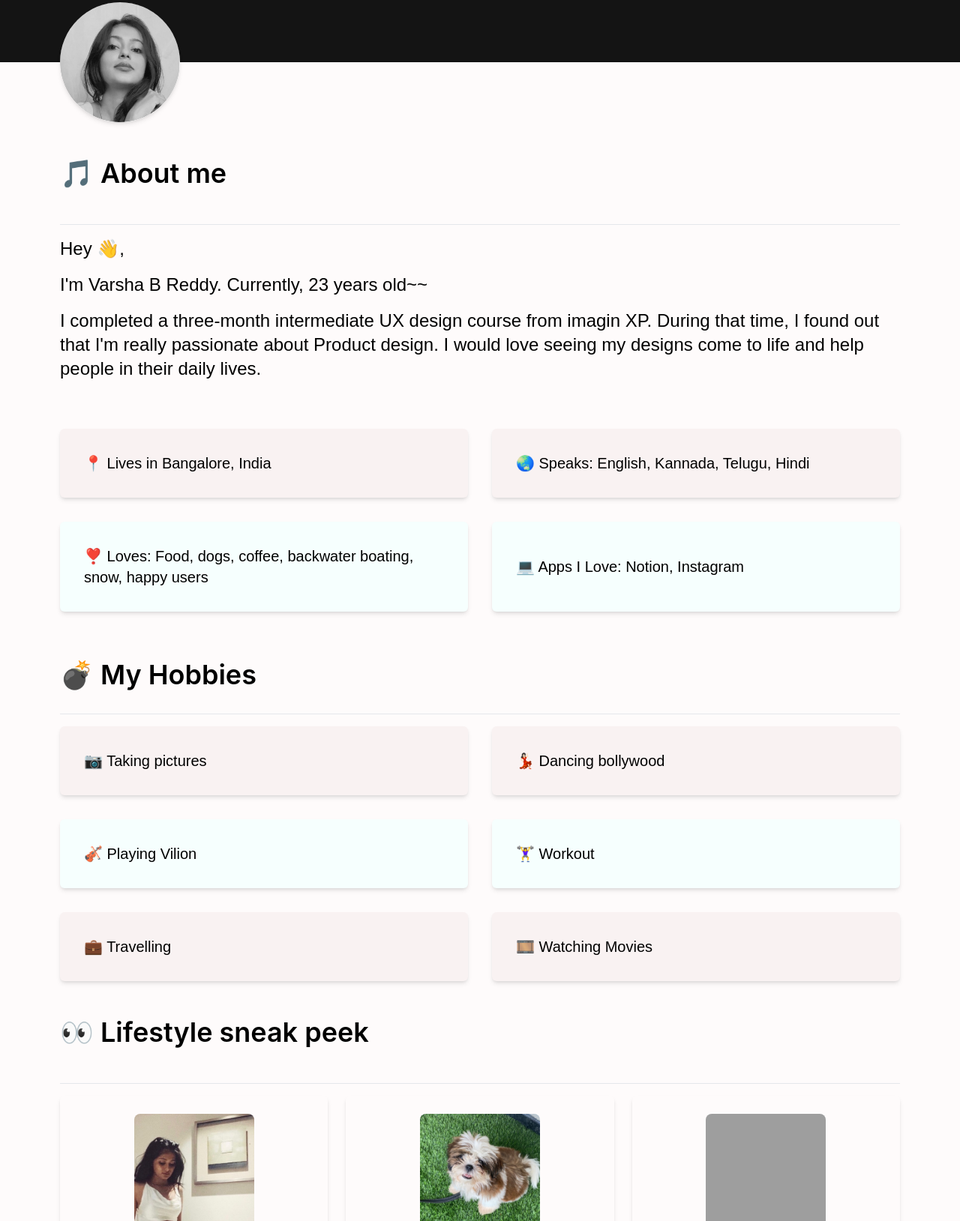
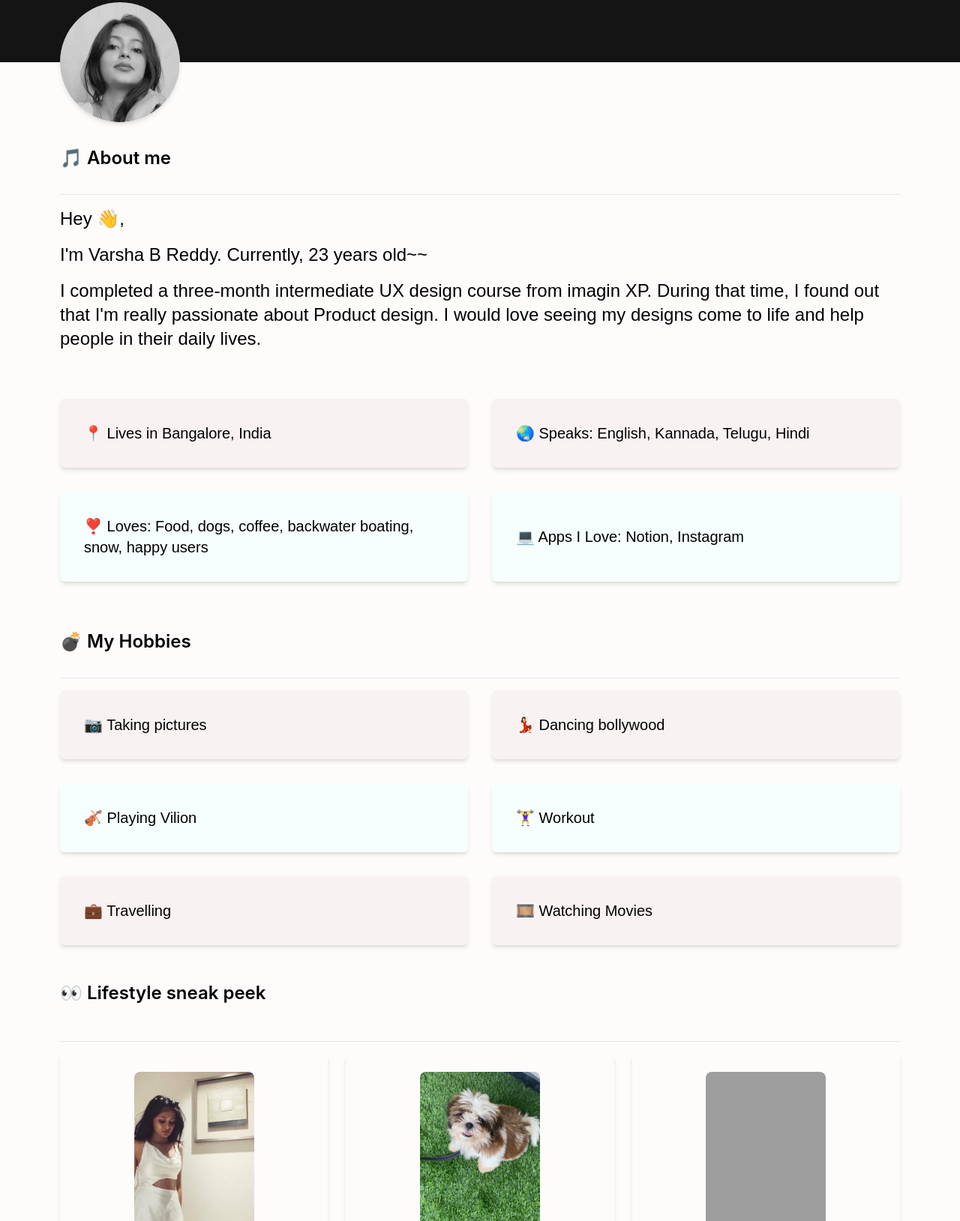
Before and after one commit to varsha117/Personal-website, an Astro site: page /about in a window 1280 px wide. Shown: the part 129-1758 px from the top of the page at 75% size. Built offline with nearby package versions, Linux system fonts and the light colour scheme; Astro itself is replaced by a stand-in of ours; grey boxes are pictures that could not be loaded.

Commit message:
Change about headings

```diff
--- a/src/components/AboutMe.astro
+++ b/src/components/AboutMe.astro
@@ -9,7 +9,7 @@ import Image from "./Image.astro";
         <div class="absolute rounded-full -bottom-1/3 md:-bottom-20 left-10 md:left-20 w-32 md:w-40 h-32 md:h-40 bg-[url('/assets/temp-1.jpg')] bg-no-repeat bg-contain shadow-md hover:shadow-xl ease-in duration-500 hover:scale-110"></div>
     </div>
     <div class="relative px-2 md:px-8 text-start mx-12 space-y-2 md:space-y-4 py-16 md:py-24">
-        <h3 class="text-3xl lg:text-4xl 3xl:text-5xl font-semibold py-8">🎵 About me</h3>
+        <h3 class="text-3xl lg:text-2xl 3xl:text-5xl font-semibold py-4">🎵 About me</h3>
         <hr>
         <p class="text-2xl lg:text-2xl 3xl:text-4xl">Hey 👋,</p>
         <p class="text-2xl lg:text-2xl 3xl:text-4xl">I'm Varsha B Reddy. Currently, 23 years old~~</p>
@@ -20,7 +20,7 @@ import Image from "./Image.astro";
             <DetailBlock text="❣️ Loves: Food, dogs, coffee, backwater boating, snow, happy users" color='blue'/>
             <DetailBlock text="💻 Apps I Love: Notion, Instagram" color='blue'/>
         </div>
-        <h3 class="text-3xl lg:text-4xl 3xl:text-5xl font-semibold py-4 w-full">💣 My Hobbies</h3>
+        <h3 class="text-3xl lg:text-2xl 3xl:text-5xl font-semibold py-4 w-full">💣 My Hobbies</h3>
         <hr>
         <div class="grid grid-cols-1 md:grid-cols-2 gap-8">
             <DetailBlock text="📷 Taking pictures" color='pink'/>
@@ -30,7 +30,7 @@ import Image from "./Image.astro";
             <DetailBlock text="💼 Travelling" color='pink'/>
             <DetailBlock text="🎞️ Watching Movies" color='pink'/>
         </div>
-        <h3 class="text-3xl lg:text-4xl 3xl:text-5xl font-semibold py-8">👀 Lifestyle sneak peek</h3>
+        <h3 class="text-3xl lg:text-2xl 3xl:text-5xl font-semibold py-8">👀 Lifestyle sneak peek</h3>
         <hr>
         <div class="grid gap-6 grid-cols-2 md:grid-cols-3">
             <Image imageSrc="assets/sneak-peek/image-1.jpg" />
```
